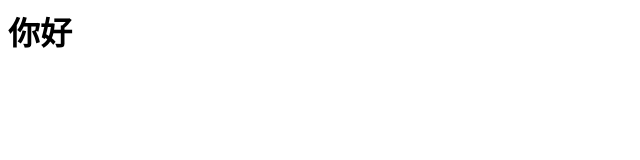
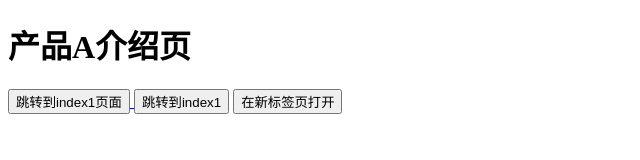
Before and after one commit to HongHai-Keven/HongHai-Keven.github.io, a plain HTML site: page index.html in a window 1280 px wide. Shown: the whole page, without its empty margins (0-640 px from the left). Drawn offline with Linux system fonts and the light colour scheme.

Commit message:
Update index.html

```diff
--- a/index.html
+++ b/index.html
@@ -1 +1,21 @@
-<h1>你好</h1>
+<!DOCTYPE html>
+<html>
+<head>
+    <title>产品A</title>
+</head>
+<body>
+    <h1>产品A介绍页</h1>
+
+    <!-- 方法1：直接使用a标签（最简单） -->
+    <a href="index1.html">
+        <button>跳转到index1页面</button>
+    </a>
+
+    <!-- 方法2：按钮点击跳转（JavaScript方式） -->
+    <button onclick="location.href='index1.html'">跳转到index1</button>
+
+    <!-- 方法3：按钮点击跳转（在新标签页打开） -->
+    <button onclick="window.open('index1.html', '_blank')">在新标签页打开</button>
+
+</body>
+</html>
```
